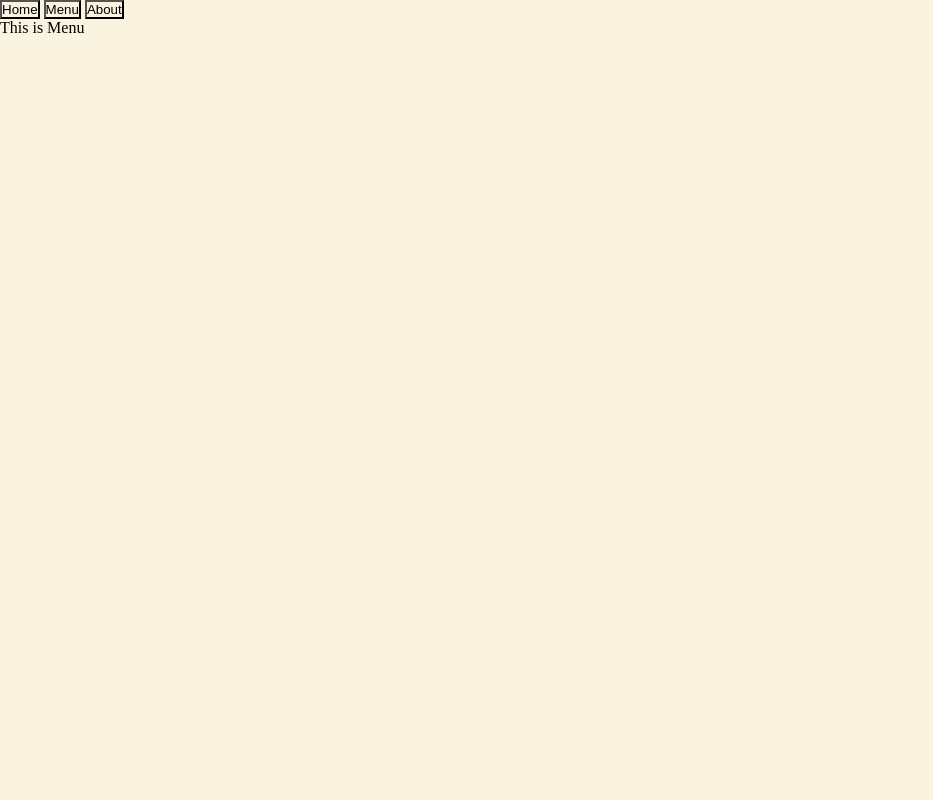
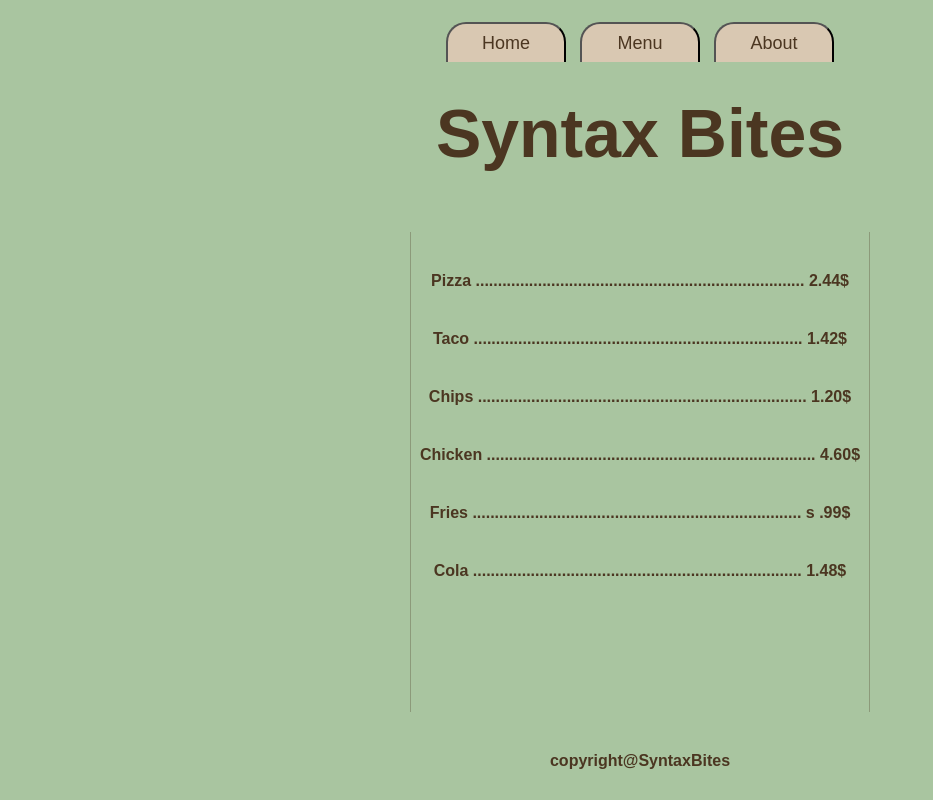
Before and after one commit to fullstackjunkie/restaurantpage, a website built with webpack: page src/template.html in a window 1280 px wide. Both pictures are taken after a click on the button "Menu". Shown: the whole page, without its empty margins (0-933 px from the left). Built offline with nearby package versions, Linux system fonts and the light colour scheme; a web font is replaced by a local one.

Commit message:
Finished

```diff
--- a/src/about.js
+++ b/src/about.js
@@ -2,6 +2,17 @@ export function About() {
     let container = document.querySelector("#content");
     container.innerText = "";
     let div = document.createElement("div");
-    div.innerText = "This is About";
+    let div2 = document.createElement("div");
+    let p = document.createElement("p");
+    div.classList.add("main__about-description");
+    div2.classList.add("main__about-info");
+    p.classList.add("main__info-p");
     container.appendChild(div);
+    div.appendChild(div2);
+    div2.appendChild(p);
+    p.innerText = `Welcome to Syntax Bites, where code meets cuisine! Whether you’re debugging your hunger or compiling a great time with friends, we’ve got the perfect recipe for success.
+
+Our mission is simple: deliver byte-sized happiness and full-course satisfaction. Inspired by the creativity of coders and the love of food, Syntax Bites serves up dishes that are as deliciously crafted as your favorite algorithm.
+
+Located in the heart of Maine, Syntax Bites is the perfect hub for techies, foodies, and everyone in between. Whether you're here for a quick grab() or ready to dine_in(), our menu is full of mouthwatering options that’ll leave you saying, "Hello, World!"`;
 }
--- a/src/home.css
+++ b/src/home.css
@@ -1,7 +1,145 @@
+
+@import url('https://fonts.googleapis.com/css2?family=Unbounded:wght@200..900&display=swap');
+
+/* OVER ALL */
 
 * {
     box-sizing:border-box;
     margin: 0;
     padding: 0;
-    background: #FAF3E0;
+    background: #A9C5A0;
 }
+
+/* HOME PAGE */
+
+header {
+    display: flex;
+    flex-direction: column;
+    align-items: center;
+}
+
+#header__font {
+    font-family: "Unbounded", sans-serif;
+    font-optical-sizing: auto;
+    font-weight: bold;
+    font-style: normal;
+    font-size: 68px;
+
+}
+
+nav {
+    width: 100%;
+    display: flex;
+    justify-content: center;
+    gap: 14px;
+}
+
+#home, #menu, #about {
+    background: #D9C8B2;
+    height: 40px;
+    width: 120px;
+    margin: 22px 0;
+    border-radius: 20px 20px 0px 0px;
+    border-bottom: 0px;
+    color: #4B3621;
+    font-size: 18px;
+    cursor:pointer;
+}
+
+
+#header__font {
+    color: #4B3621;
+    margin: 10px 0 0;
+}
+
+.main__image-description {
+    display: flex;
+    width: 100%;
+    justify-content: center;
+    margin-top: 30px;
+}
+
+
+.main__img {
+    width: 600px;
+    border-radius: 20px;
+}
+
+#footer {
+    display: flex;
+    width: 100%;
+    justify-content: center;
+}
+
+#footer > p {
+    font-family: "Unbounded", sans-serif;
+    font-optical-sizing: auto;
+    font-weight: bold;
+    font-style: normal;
+    margin-top: 40px;
+    margin-bottom: 8px;
+    color: #4B3621;
+
+}
+
+
+/* MENU */
+
+.menu__list-description {
+    display: flex;
+    justify-content: center;
+    /* background: orange; */
+    width: 100%;
+}
+
+.menu__menu {
+    display: flex;
+    flex-direction: column;
+    align-items: center;
+    width: 36%;
+    height: 60vh;
+    border-left: 1px solid rgba(75, 54, 33, .3);
+    border-right: 1px solid rgba(75, 54, 33, .3);
+
+    margin-top: 60px;
+}
+
+.menu__items-p {
+    font-family: "Unbounded", sans-serif;
+    font-optical-sizing: auto;
+    font-weight: bold;
+    font-style: normal;
+    margin-top: 40px;
+    color: #4B3621;
+}
+
+
+
+
+/* ABOUT */
+
+.main__about-description {
+    display: flex;
+    justify-content: center;
+    width: 100%;
+}
+
+.main__about-info {
+    display: flex;
+    justify-content: center;
+    width: 42%;
+    height: 60vh;
+    border-left: 1px solid rgba(75, 54, 33, .3);
+    border-right: 1px solid rgba(75, 54, 33, .3);
+    margin-top: 36px;
+}
+
+.main__info-p {
+    font-family: "Unbounded", sans-serif;
+    font-optical-sizing: auto;
+    font-weight: bold;
+    font-style: normal;
+    margin-top: 40px;
+    color: #4B3621;
+    width: 82%;
+}
--- a/src/home.js
+++ b/src/home.js
@@ -1,10 +1,14 @@
 import "./home.css";
-
+import logo from "./restaurant.jpg";
 export function HomePage() {
     let container = document.querySelector("#content");
+    let img = document.createElement("img");
     container.innerText = "";
     let div = document.createElement("div");
-    div.innerText = "This is Home";
+    img.src = logo;
+    img.classList.add("main__img");
+    div.classList.add("main__image-description");
+    div.appendChild(img);
     container.appendChild(div);
 
 }
--- a/src/menu.js
+++ b/src/menu.js
@@ -2,8 +2,36 @@
 
 export function Menu() {
     let container = document.querySelector("#content");
+    let p = document.createElement("p");
+    let p2 = document.createElement("p");
+    let p3 = document.createElement("p");
+    let p4 = document.createElement("p");
+    let p5 = document.createElement("p");
+    let p6 = document.createElement("p");
     container.innerText = "";
     let div = document.createElement("div");
-    div.innerText = "This is Menu";
+    let div2 = document.createElement("div");
+    div.classList.add("menu__list-description");
+    div2.classList.add("menu__menu");
+    p.classList.add("menu__items-p");
+    p2.classList.add("menu__items-p");
+    p3.classList.add("menu__items-p");
+    p4.classList.add("menu__items-p");
+    p5.classList.add("menu__items-p");
+    p6.classList.add("menu__items-p");
+    // div2.innerText = "This is Menu";
     container.appendChild(div);
+    div.appendChild(div2);
+    div2.appendChild(p);
+    div2.appendChild(p2);
+    div2.appendChild(p3);
+    div2.appendChild(p4);
+    div2.appendChild(p5);
+    div2.appendChild(p6);
+    p.innerText = " Pizza        ..........................................................................        2.44$";
+    p2.innerText = "Taco        ..........................................................................        1.42$";
+    p3.innerText = "Chips        ..........................................................................        1.20$";
+    p4.innerText = "Chicken      ..........................................................................        4.60$";
+    p5.innerText = "Fries        ..........................................................................       \s .99$";
+    p6.innerText = "Cola        ..........................................................................        1.48$";
 }
--- a/src/template.html
+++ b/src/template.html
@@ -12,10 +12,16 @@
             <button id="menu">Menu</button>
             <button id="about">About</button>
         </nav>
+        <h1 id="header__font">Syntax Bites</h1>
     </header>
+
 
     <div id="content">
 
     </div>
+
+    <footer id="footer">
+        <p>copyright@SyntaxBites</p>
+     </footer>
 </body>
 </html>
```
Also changed, not shown: 2 other files.
